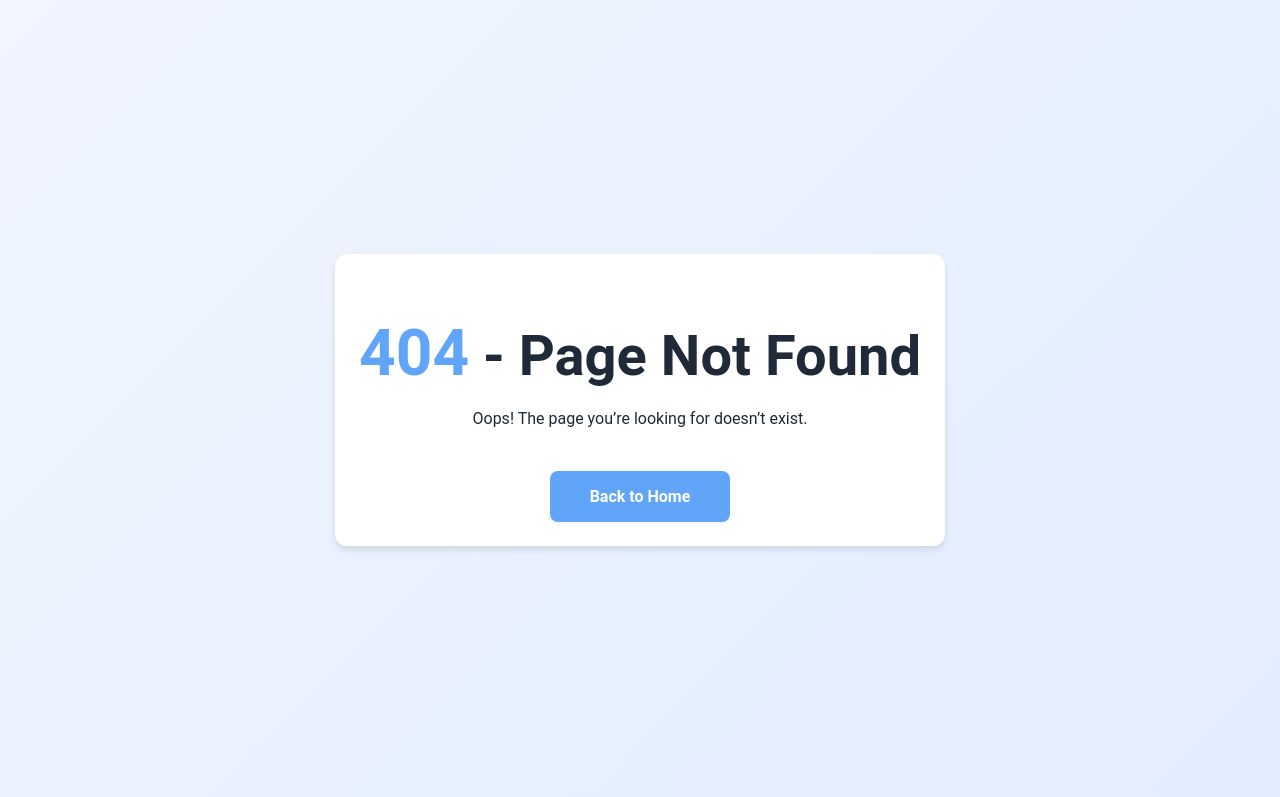
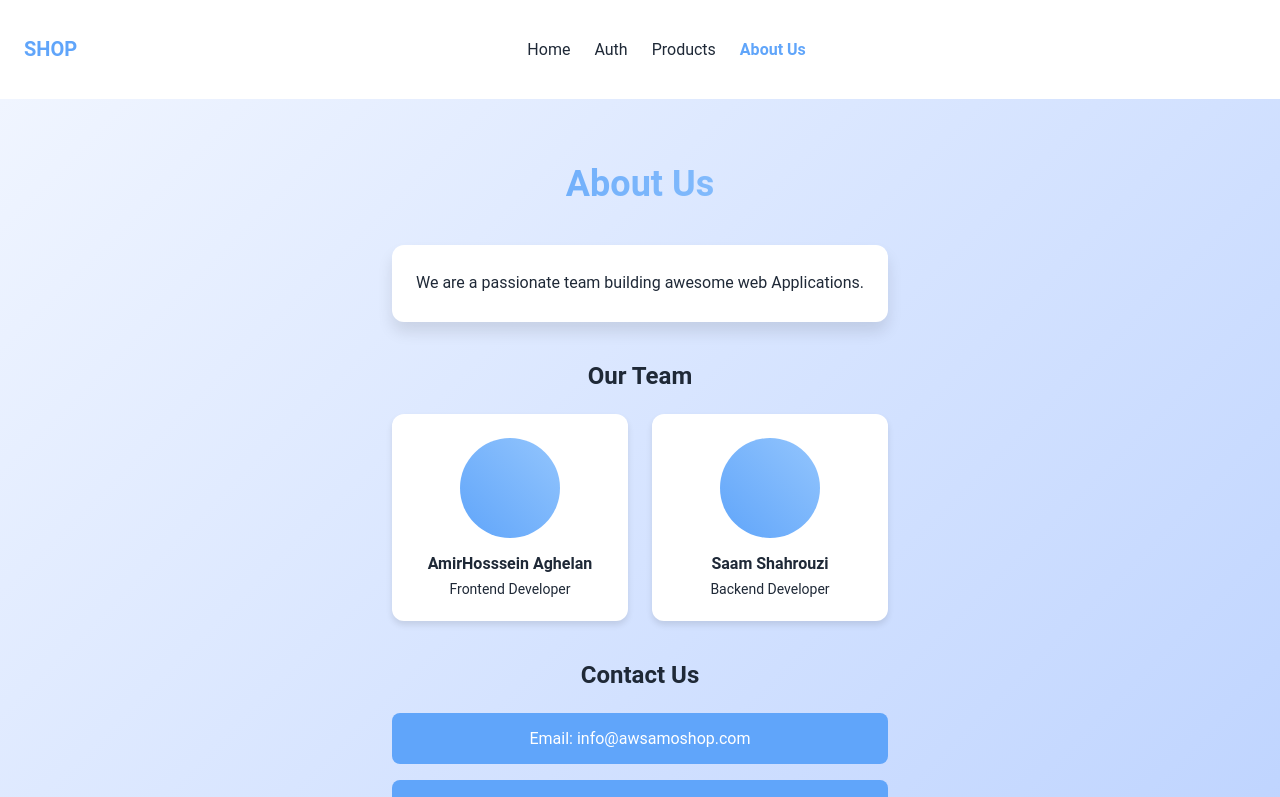
Before and after one commit to amiraghelan/web-dev-final-front, a React (Vite) app: page /about-us in a window 1280 px wide. Before the commit this address led to /not-found. Shown: the top 797 px of the page. Built offline with nearby package versions, Linux system fonts and the light colour scheme.

Commit message:
add about us page

```diff
--- a/src/App.tsx
+++ b/src/App.tsx
@@ -10,6 +10,7 @@ import ProtectedAdminRoute from "@pages/ProtectectedAdminRoute";
 import AdminPanel from "@components/AdminPanel";
 import ProtectedRoute from "@pages/ProtectedRoute";
 import Profile from "@components/Profile";
+import AboutUsPage from "@pages/AboutUsPage";
 
 const router = createBrowserRouter([
    {
@@ -27,6 +28,10 @@ const router = createBrowserRouter([
          {
             path: "products",
             element: <ProductsPage />,
+         },
+         {
+            path: "about-us",
+            element: <AboutUsPage />,
          },
          {
             path: "products/:id",
--- a/src/assets/data/configs.json
+++ b/src/assets/data/configs.json
@@ -1,3 +1,15 @@
 {
-    "apiBaseUrl": "http://172.18.33.127:5000/api"
+   "apiBaseUrl": "http://172.18.33.127:5000/api",
+   "aboutUs": {
+      "title": "About Us",
+      "description": "We are a passionate team building awesome web Applications.",
+      "team": [
+         { "name": "AmirHosssein Aghelan", "role": "Frontend Developer" },
+         { "name": "Saam Shahrouzi", "role": "Backend Developer" }
+      ],
+      "contact": {
+         "email": "info@awsamoshop.com",
+         "phone": "+98-912-345-6789"
+      }
+   }
 }
--- a/src/components/layout/Navbar.tsx
+++ b/src/components/layout/Navbar.tsx
@@ -22,8 +22,8 @@ const Navbar = () => {
       setActiveNav("Home");
     } else if (location.pathname === "/auth") {
       setActiveNav("Auth");
-    } else if (location.pathname === "/contact") {
-      setActiveNav("Contact");
+    } else if (location.pathname === "/about-us") {
+      setActiveNav("About Us");
     } else if (location.pathname === "/admin") {
       setActiveNav("Admin Panel");
     } else if (location.pathname === "/profile") {
@@ -41,8 +41,8 @@ const Navbar = () => {
       navigate("/");
     } else if (nav === "Auth") {
       navigate("/auth");
-    } else if (nav === "Contact") {
-      navigate("/contact");
+    } else if (nav === "About Us") {
+      navigate("/about-us");
     } else if (nav === "Admin Panel") {
       navigate("/admin");
     } else if (nav === "Profile") {
@@ -63,7 +63,7 @@ const Navbar = () => {
     "Home",
     ...(!isAuthenticated ? ["Auth"] : []),
     "Products",
-    "Contact",
+    "About Us",
     ...(user?.role === "admin" ? ["Admin Panel"] : []),
   ];
 
--- /dev/null
+++ b/src/pages/AboutUsPage.tsx
@@ -0,0 +1,65 @@
+import config from "@data/configs.json";
+import "@styles/pages/AboutUsPage.scss";
+
+interface TeamMember {
+  name: string;
+  role: string;
+}
+
+interface AboutUsConfig {
+  title: string;
+  description: string;
+  team?: TeamMember[];
+  contact?: {
+    email: string;
+    phone: string;
+  };
+}
+
+const AboutUsPage = () => {
+  const aboutUs: AboutUsConfig = config.aboutUs;
+
+  return (
+    <div className="about-us">
+      <main className="about-us-main">
+        <h1 className="about-us-title animate-title">{aboutUs.title}</h1>
+        <div className="about-us-description-card">
+          <p className="about-us-description">{aboutUs.description}</p>
+        </div>
+        {aboutUs.team && aboutUs.team.length > 0 && (
+          <section className="about-us-team">
+            <h2 className="team-title">Our Team</h2>
+            <div className="team-list">
+              {aboutUs.team.map((member, index) => (
+                <div key={index} className="team-member">
+                  <div className="member-avatar" />
+                  <h3 className="member-name">{member.name}</h3>
+                  <p className="member-role">{member.role}</p>
+                </div>
+              ))}
+            </div>
+          </section>
+        )}
+        {aboutUs.contact && (
+          <section className="about-us-contact">
+            <h2 className="contact-title">Contact Us</h2>
+            <div className="contact-info">
+              {aboutUs.contact.email && (
+                <a href={`mailto:${aboutUs.contact.email}`} className="contact-button">
+                  Email: {aboutUs.contact.email}
+                </a>
+              )}
+              {aboutUs.contact.phone && (
+                <a href={`tel:${aboutUs.contact.phone}`} className="contact-button">
+                  Phone: {aboutUs.contact.phone}
+                </a>
+              )}
+            </div>
+          </section>
+        )}
+      </main>
+    </div>
+  );
+};
+
+export default AboutUsPage;
--- /dev/null
+++ b/src/styles/pages/AboutUsPage.scss
@@ -0,0 +1,197 @@
+.about-us {
+  display: flex;
+  flex-direction: column;
+  min-height: 100vh; /* Footer fix */
+  background: linear-gradient(135deg, vars.$background-color 0%, vars.darken(vars.$background-color, 10%) 100%);
+}
+
+.about-us-main {
+  flex: 1; /* Footer fix */
+  max-width: 1000px;
+  margin: vars.$spacing-lg auto;
+  padding: vars.$spacing-md;
+  display: flex;
+  flex-direction: column;
+  gap: vars.$spacing-lg;
+}
+
+.about-us-title {
+  font-size: vars.$font-size-large * 1.8;
+  font-weight: vars.$font-weight-bold;
+  background: linear-gradient(90deg, vars.$primary-color, vars.$accent-color);
+  -webkit-background-clip: text;
+  background-clip: text;
+  color: transparent;
+  text-align: center;
+  margin: 0;
+  opacity: 0;
+  animation: fadeIn 1s ease-in-out forwards;
+}
+
+.about-us-description-card {
+  background-color: vars.$white;
+  border-radius: 12px;
+  padding: vars.$spacing-md;
+  box-shadow: vars.$shadow-lg;
+  text-align: justify;
+}
+
+.about-us-description {
+  font-size: vars.$font-size-base;
+  color: vars.$text-color;
+  line-height: 1.8;
+  margin: 0;
+}
+
+.about-us-team {
+  display: flex;
+  flex-direction: column;
+  gap: vars.$spacing-md;
+}
+
+.team-title {
+  font-size: vars.$font-size-large * 1.2;
+  font-weight: vars.$font-weight-bold;
+  color: vars.$text-color;
+  text-align: center;
+  margin: 0;
+}
+
+.team-list {
+  display: grid;
+  grid-template-columns: repeat(auto-fit, minmax(220px, 1fr));
+  gap: vars.$spacing-md;
+}
+
+.team-member {
+  background-color: vars.$white;
+  border-radius: 12px;
+  padding: vars.$spacing-md;
+  text-align: center;
+  box-shadow: vars.$shadow-md;
+  transition: transform vars.$transition-speed vars.$transition-easing, box-shadow vars.$transition-speed vars.$transition-easing;
+
+  &:hover {
+    transform: translateY(-5px);
+    box-shadow: vars.$shadow-lg;
+  }
+}
+
+.member-avatar {
+  width: 100px;
+  height: 100px;
+  background-color: vars.$neutral-color;
+  border-radius: 50%;
+  margin: 0 auto vars.$spacing-sm;
+  background: linear-gradient(45deg, vars.$primary-color, vars.$accent-color);
+}
+
+.member-name {
+  font-size: vars.$font-size-base;
+  font-weight: vars.$font-weight-bold;
+  color: vars.$text-color;
+  margin: 0 0 vars.$spacing-xs;
+}
+
+.member-role {
+  font-size: vars.$font-size-small;
+  color: vars.$text-color;
+  margin: 0;
+}
+
+.about-us-contact {
+  display: flex;
+  flex-direction: column;
+  gap: vars.$spacing-md;
+  text-align: center;
+}
+
+.contact-title {
+  font-size: vars.$font-size-large * 1.2;
+  font-weight: vars.$font-weight-bold;
+  color: vars.$text-color;
+  margin: 0;
+}
+
+.contact-info {
+  display: flex;
+  flex-direction: column;
+  gap: vars.$spacing-sm;
+}
+
+.contact-button {
+  display: inline-block;
+  background-color: vars.$primary-color;
+  color: vars.$white;
+  padding: vars.$spacing-sm vars.$spacing-md;
+  border-radius: 8px;
+  text-decoration: none;
+  font-size: vars.$font-size-base;
+  transition: background-color vars.$transition-speed vars.$transition-easing, transform vars.$transition-speed vars.$transition-easing;
+
+  &:hover {
+    background-color: vars.$accent-color;
+    transform: scale(1.05);
+  }
+}
+
+@keyframes fadeIn {
+  from {
+    opacity: 0;
+    transform: translateY(20px);
+  }
+  to {
+    opacity: 1;
+    transform: translateY(0);
+  }
+}
+
+@media (max-width: vars.$breakpoint-md) {
+  .about-us-main {
+    margin: vars.$spacing-md;
+    padding: vars.$spacing-sm;
+  }
+
+  .about-us-title {
+    font-size: vars.$font-size-large * 1.3;
+  }
+
+  .about-us-description-card {
+    padding: vars.$spacing-sm;
+  }
+
+  .about-us-description {
+    font-size: vars.$font-size-small;
+  }
+
+  .team-title,
+  .contact-title {
+    font-size: vars.$font-size-base;
+  }
+
+  .team-list {
+    grid-template-columns: 1fr;
+  }
+
+  .team-member {
+    padding: vars.$spacing-sm;
+  }
+
+  .member-avatar {
+    width: 80px;
+    height: 80px;
+  }
+
+  .member-name {
+    font-size: vars.$font-size-small;
+  }
+
+  .member-role {
+    font-size: vars.$font-size-xs;
+  }
+
+  .contact-button {
+    padding: vars.$spacing-xs vars.$spacing-sm;
+    font-size: vars.$font-size-small;
+  }
+}
```
